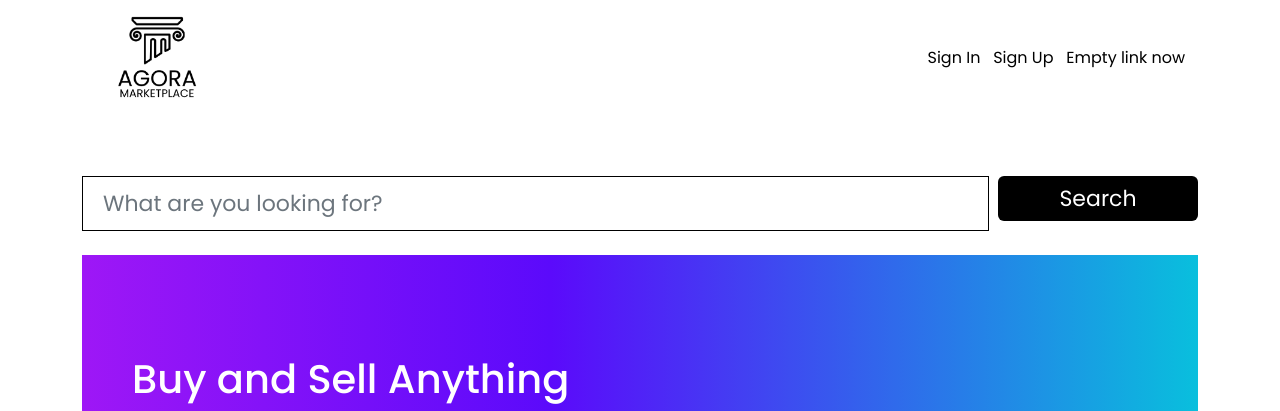
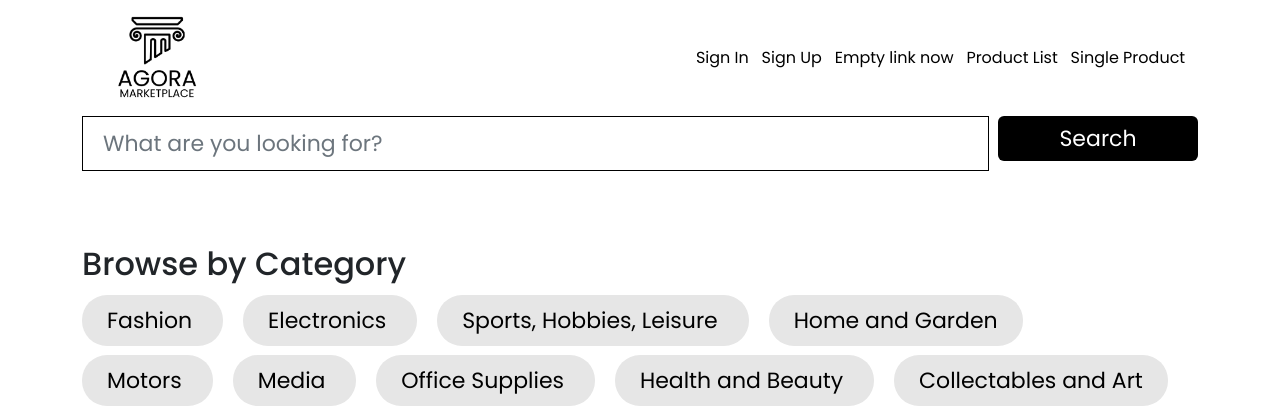
Before and after one commit to milosjocic1/SEI-Project-4-Frontend, a React (Create React App) app: page /singleproduct in a window 1280 px wide. Shown: the top 411 px of the page. Built offline with nearby package versions, Linux system fonts and the light colour scheme.

Commit message:
Started Single Product

```diff
--- a/src/App.css
+++ b/src/App.css
@@ -410,3 +410,9 @@ footer {
   text-align: center;
   font-size: 18px;
 }
+
+/* SINGLE PRODUCT */
+.categories-single-product {
+  position: relative;
+  top: -350px;
+}
--- a/src/App.js
+++ b/src/App.js
@@ -5,6 +5,7 @@ import Home from "./Home";
 import Signup from "./auth/Signup";
 import Signin from "./auth/Signin";
 import ProductList from "./product/ProductList";
+import Product from "./product/Product";
 
 
 
@@ -65,6 +66,9 @@ export default function App()
                 <Link to="/signin"> Sign In </Link>&nbsp;&nbsp;&nbsp;
                 <Link to="/signup"> Sign Up </Link>&nbsp;&nbsp;&nbsp;
                 <Link to="/"> Empty link now </Link>&nbsp;&nbsp;&nbsp;
+                <Link to="/productlist"> Product List </Link>&nbsp;&nbsp;&nbsp;
+                <Link to="/singleproduct"> Single Product </Link>
+                &nbsp;&nbsp;&nbsp;
               </Nav>
             </Navbar.Collapse>
           </Container>
@@ -79,6 +83,10 @@ export default function App()
             <Route path="/signin" element={<Signin />}></Route>
             <Route path="/signup" element={<Signup />}></Route>
             <Route path="/productlist" element={<ProductList />}></Route>
+            <Route
+              path="/singleproduct"
+              element={<Product category={allCategories} />}
+            ></Route>
           </Routes>
         </div>
         <footer>
@@ -108,7 +116,10 @@ export default function App()
               <a href="/">Link 3</a>
             </div>
           </div>
-          <p className="footer-text">Built by Ellinha, Sashinha, Milinhos e Claudinha 2022 - This text will be updated.</p>
+          <p className="footer-text">
+            Built by Ellinha, Sashinha, Milinhos e Claudinha 2022 - This text
+            will be updated.
+          </p>
         </footer>
       </Router>
     );
--- a/src/product/Product.js
+++ b/src/product/Product.js
@@ -1,7 +1,14 @@
 import React from 'react'
+import Categories from '../components/Categories';
+import Search from '../components/Search'
 
-export default function Product() {
+export default function Product(props) {
   return (
-    <div>Product</div>
-  )
+    <div className="container">
+      <Search></Search>
+      <div className="categories-single-product">
+        <Categories category={props.category}></Categories>
+      </div>
+    </div>
+  );
 }
```
